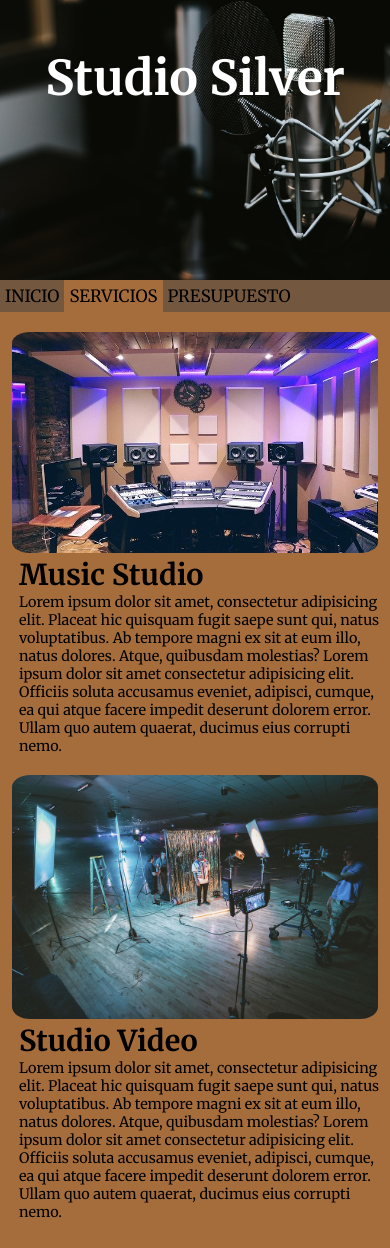
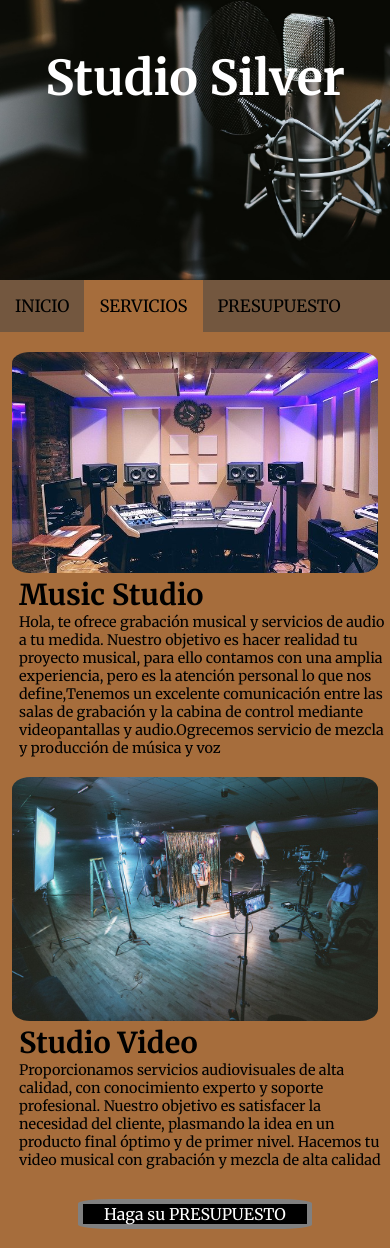
Before and after one commit to cleytoncaminha/StudioCleyton, a plain HTML site: page services.html in a window 390 px wide. Shown: the part 125-1373 px from the top of the page. Drawn offline with Linux system fonts and the light colour scheme.

Commit message:
serviciosText

```diff
--- a/services.html
+++ b/services.html
@@ -23,8 +23,8 @@
         </ul>
     </nav>
     <main>
-        <div class="Serv"><img src="./Imagenes/studiomusica.jpg" alt="studio musica"><div class="description"><h1>Music Studio</h1>Lorem ipsum dolor sit amet, consectetur adipisicing elit. Placeat hic quisquam fugit saepe sunt qui, natus voluptatibus. Ab tempore magni ex sit at eum illo, natus dolores. Atque, quibusdam molestias? Lorem ipsum dolor sit amet consectetur adipisicing elit. Officiis soluta accusamus eveniet, adipisci, cumque, ea qui atque facere impedit deserunt dolorem error. Ullam quo autem quaerat, ducimus eius corrupti nemo.</div></div>
-        <div class="Serv"><img src="./Imagenes/video-2577667_960_720.jpg" alt="studio Video"><div class="description"><h1>Studio Video</h1>Lorem ipsum dolor sit amet, consectetur adipisicing elit. Placeat hic quisquam fugit saepe sunt qui, natus voluptatibus. Ab tempore magni ex sit at eum illo, natus dolores. Atque, quibusdam molestias? Lorem ipsum dolor sit amet consectetur adipisicing elit. Officiis soluta accusamus eveniet, adipisci, cumque, ea qui atque facere impedit deserunt dolorem error. Ullam quo autem quaerat, ducimus eius corrupti nemo.</div></div>
+        <div class="Serv"><img src="./Imagenes/studiomusica.jpg" alt="studio musica"><div class="description"><h1>Music Studio</h1>Hola, te ofrece grabación musical y servicios de audio a tu medida. Nuestro objetivo es hacer realidad tu proyecto musical, para ello contamos con una amplia experiencia, pero es la atención personal lo que nos define,Tenemos un excelente comunicación entre las salas de grabación y la cabina de control mediante videopantallas y audio.Ogrecemos servicio de mezcla y producción de música y voz </div></div>
+        <div class="Serv"><img src="./Imagenes/video-2577667_960_720.jpg" alt="studio Video"><div class="description"><h1>Studio Video</h1>Proporcionamos servicios audiovisuales de alta calidad, con conocimiento experto y soporte profesional. Nuestro objetivo es satisfacer la necesidad del cliente, plasmando la idea en un producto final óptimo y de primer nivel. Hacemos tu video musical con grabación y mezcla de alta calidad</div></div>
 
         <div class="buttonpres"><a href="presupuesto.html">Haga su PRESUPUESTO</a></div>
                 </main>
--- a/style.css
+++ b/style.css
@@ -33,12 +33,13 @@ list-style: none;
 background-color: #73573f;
 align-items: center;
 font-weight: 500;
+justify-content: center;
 }
 
 .menu li {
     height: 100%;
     font-size: 2vh;
-   padding: 5px;
+   padding: 15px;
    }
 
 .menu li:hover{
@@ -127,6 +128,9 @@ footer{
 }
 
 @media screen and (max-width: 650px) {
+    .menu{
+        justify-content: left;
+    }
     .titulo{
         font-size: 300%;
     }
```
